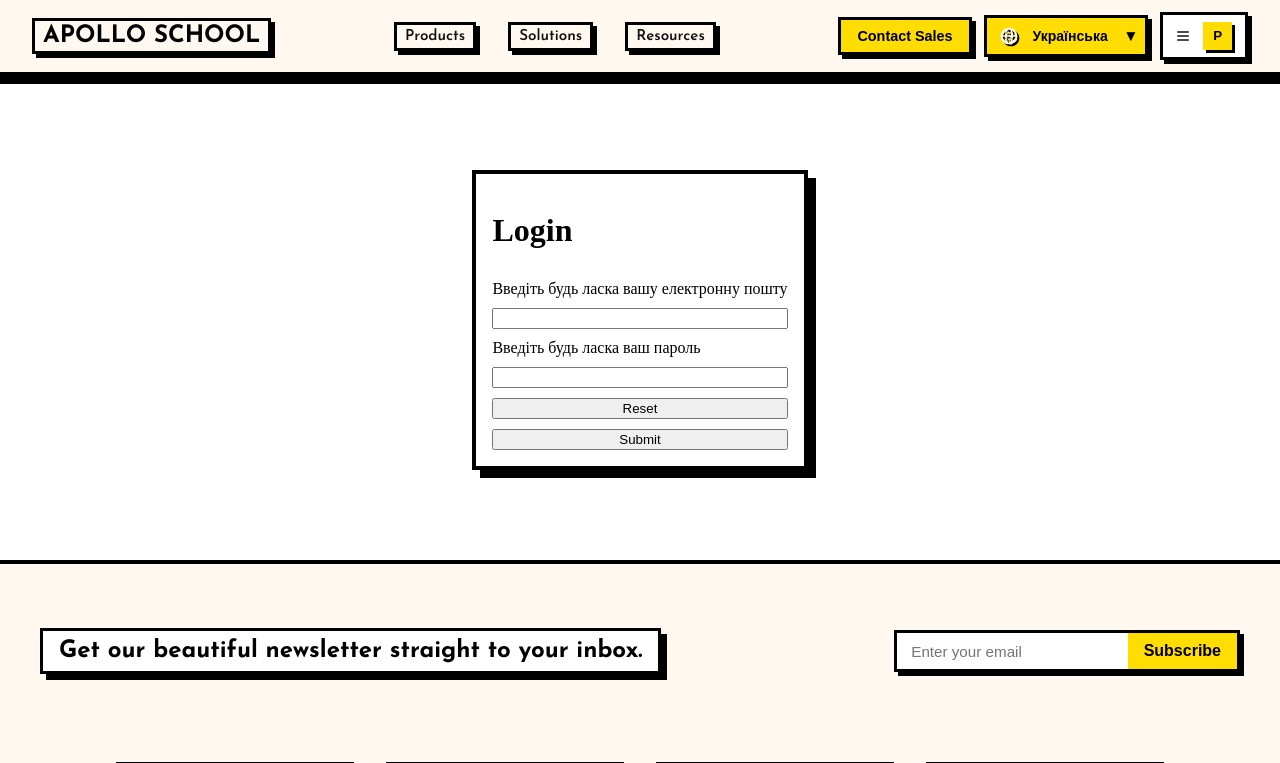
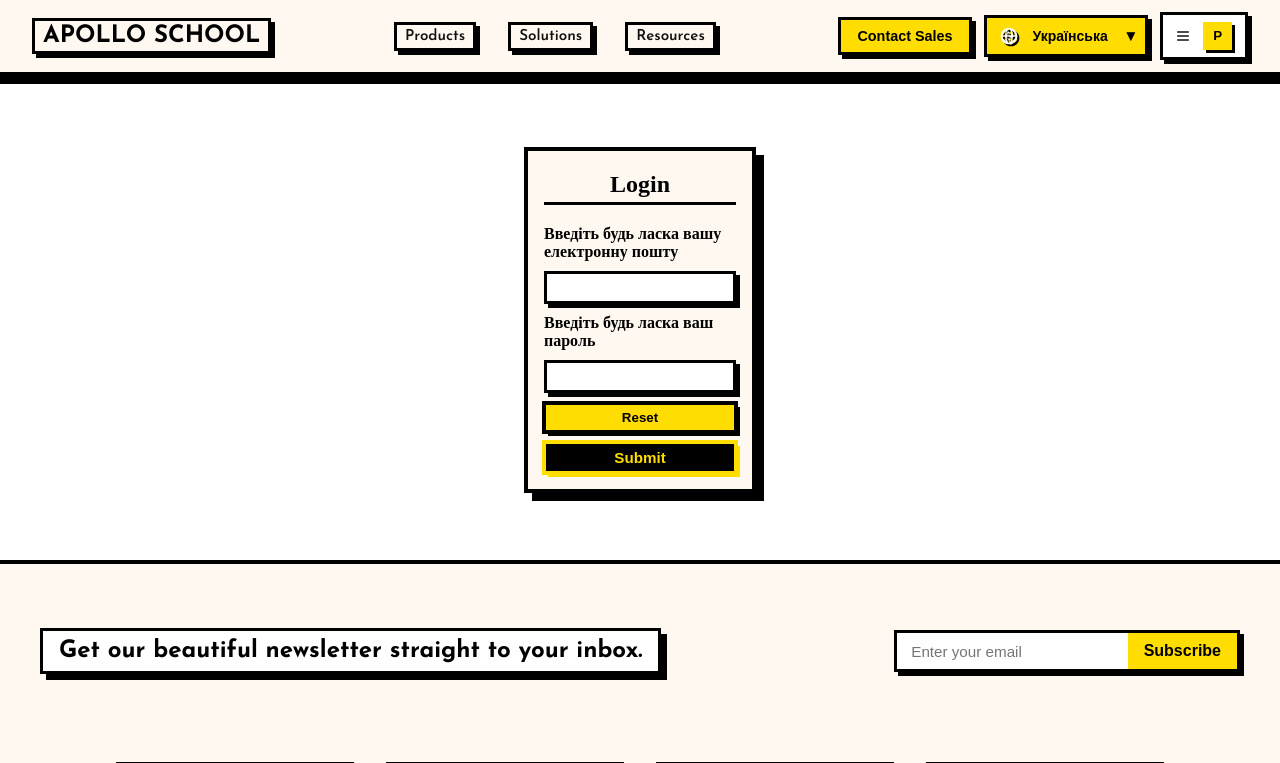
Before and after one commit to lalkazaurus/educational-platform, a React (Vite) app in the folder client/: page /login in a window 1280 px wide. Shown: the top 763 px of the page. Built offline with nearby package versions, Linux system fonts and the light colour scheme; a web font is replaced by a local one.

Commit message:
Login form was updated

```diff
--- a/client/src/pages/LoginPage/LoginPage.module.css
+++ b/client/src/pages/LoginPage/LoginPage.module.css
@@ -1,20 +1,89 @@
 .form {
-    display: flex;
-    flex-direction: column;
-    gap: 10px;
-    padding: 30px;
-    border: 1px solid black;
-}
-.form {
-  background: #fff;
+  display: flex;
+  flex-direction: column;
+  gap: 10px;
+  padding: 16px;
+  background: #fff8f0;
   border: 4px solid #000;
   box-shadow: 8px 8px 0 #000;
-  padding: 16px;
   margin: 16px;
-  transition: all 0.2s ease;
+  width: 15%;
+  transition: transform 0.2s, box-shadow 0.2s;
 }
 
 .form:hover {
   transform: translate(-4px, -4px);
   box-shadow: 12px 12px 0 #000;
 }
+
+.form h1 {
+  margin: 0 0 10px 0;
+  font-size: 1.5rem;
+  font-weight: 700;
+  color: #000;
+  border-bottom: 3px solid #000;
+  padding: 4px 8px;
+  text-align: center;
+}
+
+label {
+  font-weight: 600;
+  color: #000;
+}
+
+input {
+  padding: 5px;
+  border: 3px solid #000;
+  box-shadow: 4px 4px 0 #000;
+  background-color: #fff;
+  font-size: 0.95rem;
+  transition: transform 0.2s, box-shadow 0.2s;
+}
+
+input:focus {
+  outline: none;
+  transform: translate(-2px, -2px);
+  box-shadow: 6px 6px 0 #000;
+}
+
+.error {
+  color: #ff0000;
+  font-size: 0.85rem;
+  font-weight: 700;
+}
+
+.reset {
+  background-color: #ffdd00;
+  border: 2px solid #000;
+  color: #000;
+  box-shadow: 4px 4px 0 #000;
+  outline: 2px solid #000;
+  padding: 5px;
+  font-weight: 700;
+  cursor: pointer;
+  transition: transform 0.2s, box-shadow 0.2s, background 0.2s;
+}
+
+.reset:hover {
+  transform: translate(-2px, -2px);
+  box-shadow: 6px 6px 0 #000;
+  background-color: #efd638;
+}
+
+.submit {
+  background-color: #000;
+  border: 2px solid #ffdd00;
+  color: #ffdd00;
+  box-shadow: 4px 4px 0 #ffdd00;
+  outline: 2px solid #ffdd00;
+  padding: 5px;
+  font-weight: 700;
+  cursor: pointer;
+  transition: transform 0.2s, box-shadow 0.2s, background 0.2s;
+}
+
+.submit:hover {
+  transform: translate(-2px, -2px);
+  box-shadow: 6px 6px 0 #ffdd00;
+  background-color: rgb(76, 76, 76);
+}
--- a/client/src/pages/LoginPage/LoginPage.tsx
+++ b/client/src/pages/LoginPage/LoginPage.tsx
@@ -39,10 +39,10 @@ export default function LoginPage() {
             })}/>
             {errors.password?.message && <p className={styles.error}>{errors.password?.message}</p>}
 
-            <button type="button" onClick={() => reset()}>
+            <button className={styles.reset} type="button" onClick={() => reset()}>
                 Reset
             </button>
-            <input type="submit" value="Submit"/>
+            <input className={styles.submit} type="submit" value="Submit"/>
         </form>
     </div>
 }
```
